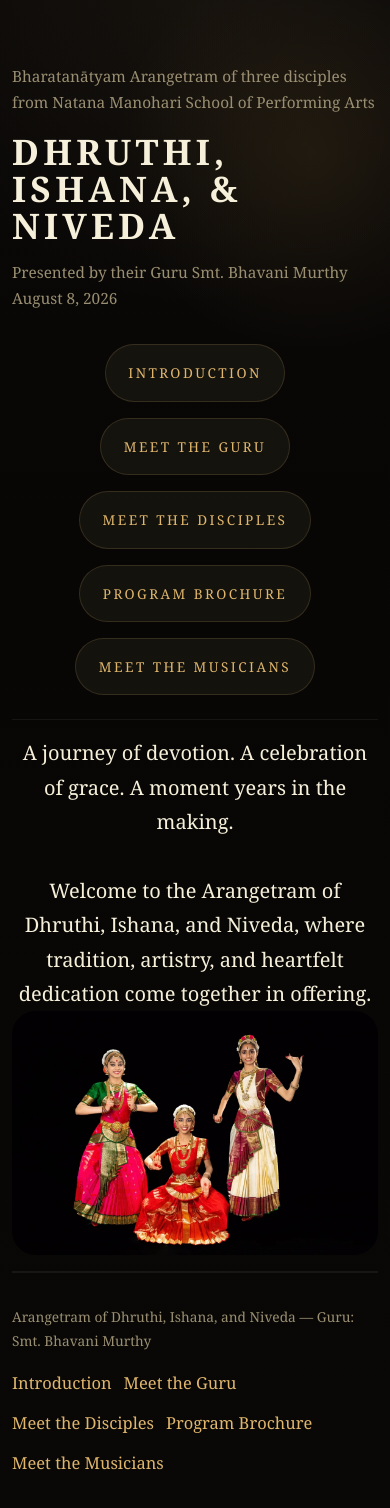
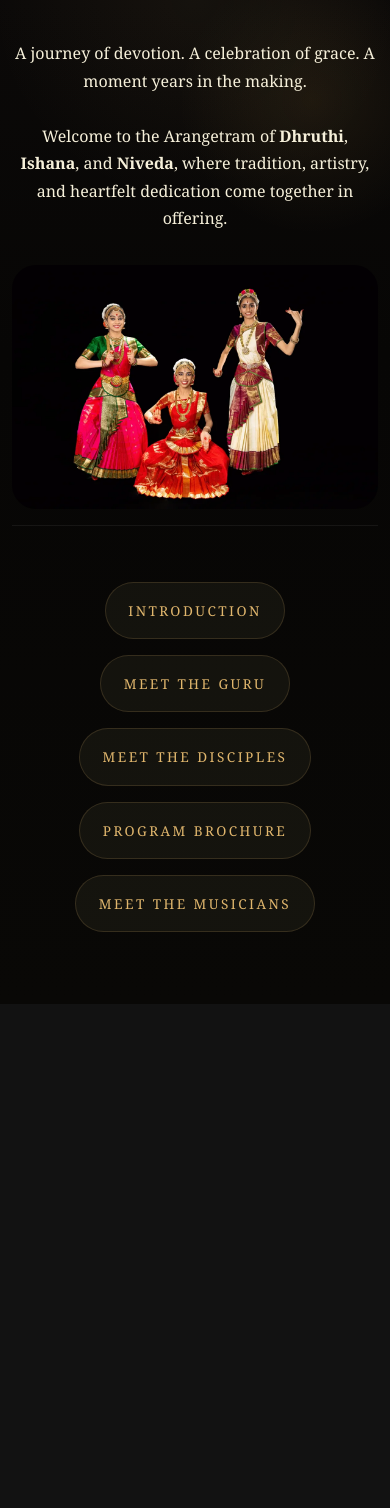
Before and after one commit to DIN-arangetram/DIN-arangetram.github.io, a plain HTML site: page index.html in a window 390 px wide. After the commit the page ends 1004 px from the top, so only its background shows below. Drawn offline with Linux system fonts and the light colour scheme.

Commit message:
fourth iteration

```diff
--- a/index.html
+++ b/index.html
@@ -8,15 +8,26 @@
   </head>
   <body>
     <main class="container">
+      <section class="section" style="border-top: none">
+        <div class="section-intro hero-intro">
+          <p>
+            A journey of devotion. A celebration of grace. A moment years in the
+            making.
+            <br /><br />
+            Welcome to the Arangetram of <b>Dhruthi</b>, <b>Ishana</b>, and <b>Niveda</b>, where
+            tradition, artistry, and heartfelt dedication come together in
+            offering.
+          </p>
+        </div>
+        <div class="figure">
+          <img
+            src="assets/Brochure%20COVER.webp"
+            alt="Arangetram brochure cover"
+          />
+        </div>
+      </section>
+
       <header class="header">
-        <p class="site-subtitle">
-          Bharatanātyam Arangetram of three disciples from Natana Manohari
-          School of Performing Arts
-        </p>
-        <h1 class="site-title">Dhruthi, Ishana, & Niveda</h1>
-        <p class="site-subtitle">
-          Presented by their Guru Smt. Bhavani Murthy<br />August 8, 2026
-        </p>
         <nav class="navbar">
           <a class="nav-link" href="introduction.html">Introduction</a>
           <a class="nav-link" href="meet-the-guru.html">Meet the Guru</a>
@@ -29,39 +40,6 @@
           >
         </nav>
       </header>
-
-      <section class="section">
-        <div class="section-intro hero-intro">
-          <p>
-            A journey of devotion. A celebration of grace. A moment years in the
-            making.
-            <br /><br />
-            Welcome to the Arangetram of Dhruthi, Ishana, and Niveda, where
-            tradition, artistry, and heartfelt dedication come together in
-            offering.
-          </p>
-        </div>
-        <div class="figure">
-          <img
-            src="assets/Brochure%20COVER.webp"
-            alt="Arangetram brochure cover"
-          />
-        </div>
-      </section>
-
-      <footer class="footer">
-        <small
-          >Arangetram of Dhruthi, Ishana, and Niveda — Guru: Smt. Bhavani
-          Murthy</small
-        >
-        <div class="footer-links">
-          <a href="introduction.html">Introduction</a>
-          <a href="meet-the-guru.html">Meet the Guru</a>
-          <a href="meet-the-disciples.html">Meet the Disciples</a>
-          <a href="program-brochure.html">Program Brochure</a>
-          <a href="meet-the-musicians.html">Meet the Musicians</a>
-        </div>
-      </footer>
     </main>
   </body>
 </html>
--- a/styles.css
+++ b/styles.css
@@ -75,6 +75,21 @@ img {
   color: var(--muted);
   max-width: 780px;
   font-size: 1.05rem;
+}
+
+.subtitle-with-date {
+  display: flex;
+  justify-content: space-between;
+  align-items: baseline;
+  gap: 1rem;
+  flex-wrap: wrap;
+  margin-bottom: 1rem;
+}
+
+.subtitle-date {
+  color: var(--gold);
+  font-size: 1.05rem;
+  text-align: right;
 }
 
 .navbar {
@@ -219,9 +234,10 @@ img {
 }
 
 .hero-intro p {
-  font-size: clamp(1.25rem, 2vw, 1.6rem);
+  font-size: clamp(1rem, 1.6vw, 1.25rem);
   margin: 0 auto;
-  max-width: 42rem;
+  margin-bottom: 2rem;
+  max-width: 50rem;
 }
 
 .poem-text {
```
Also changed, not shown: introduction.html (+1 -1 lines).
